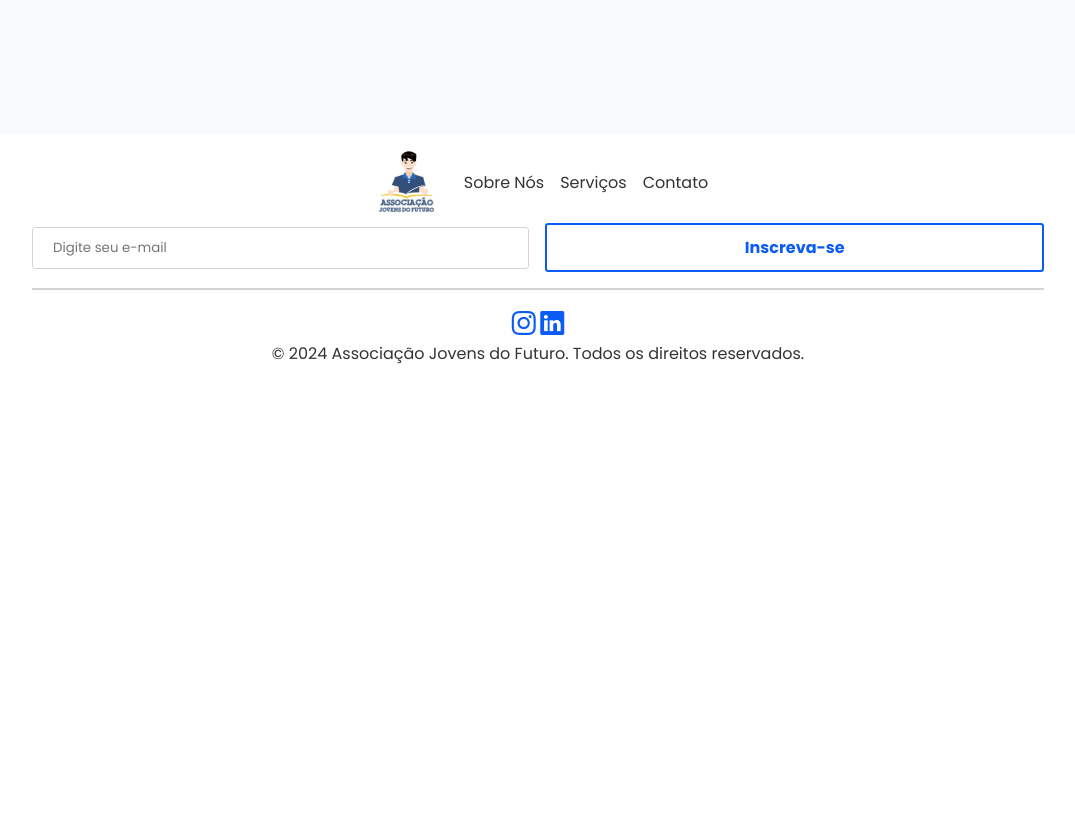
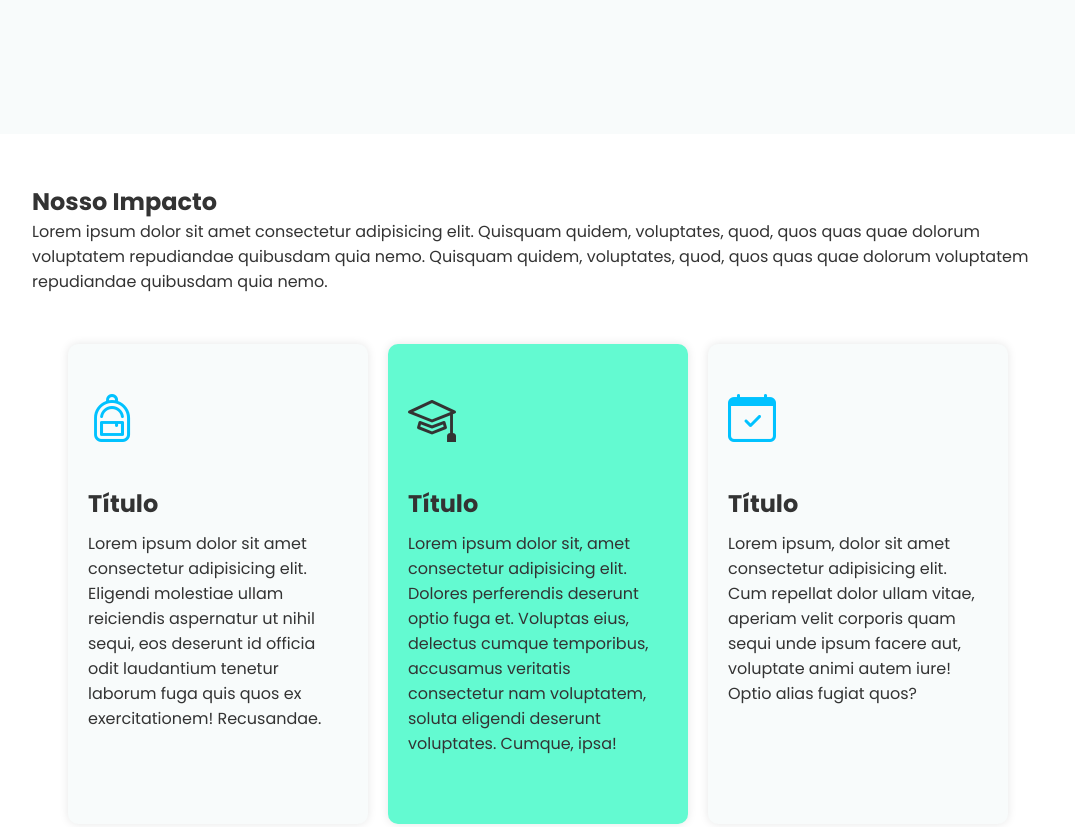
Before and after one commit to Jovens-do-futuro/website, a website with bundled scripts: page index.html in a window 1280 px wide. Shown: the part 1380-2207 px from the top of the page, without its empty margins (102-1177 px from the left). Before the commit the page ends 1754 px from the top, so only its background shows below. Built offline with nearby package versions, Linux system fonts and the light colour scheme.

Commit message:
feat: cards area

```diff
--- a/global.css
+++ b/global.css
@@ -64,7 +64,7 @@ span {
   --blue: #0b5cf4;
   --blue-light: #01c2ff;
   --grey: #d1d2d3;
-  --blue-light: #01c2ff;
+  --green-light: #63fad1;
   --desktop: ;
   --tablet: ;
 }
--- a/index.html
+++ b/index.html
@@ -8,49 +8,113 @@
     <link rel="stylesheet" href="./style.css" />
     <link rel="stylesheet" href="./global.css" />
 
-    <script src="/scripts/loaders/header.js" type="module" ></script>
-    <script src="/scripts/loaders/footer.js" type="module" ></script>
+    <script src="/scripts/loaders/header.js" type="module"></script>
+    <script src="/scripts/loaders/footer.js" type="module"></script>
 
-
-    <link rel="stylesheet" href="https://cdn.jsdelivr.net/npm/bootstrap-icons@1.11.3/font/bootstrap-icons.min.css">
-
+    <link
+      rel="stylesheet"
+      href="https://cdn.jsdelivr.net/npm/bootstrap-icons@1.11.3/font/bootstrap-icons.min.css"
+    />
   </head>
   <body>
     <header></header>
     <main>
-      <img src="/assets/circle-hero.png" alt="Círculo decorativo" id="circle">
+      <img src="/assets/circle-hero.png" alt="Círculo decorativo" id="circle" />
 
       <section id="s-hero">
         <div class="grid-layout">
-
           <div class="content-hero">
             <div class="box-headline">
-              <h1 class="h1-text">Oferecendo Esperança e Oportunidade <b>Associação Jovens do Futuro</b> Transforma Vidas</h1>
-              <h2 class="h2-text">Descubra como nossa organização filantrópica sem fins lucrativos está fazendo a diferença, proporcionando educação, suporte emocional e alimentação para centenas de jovens em São Paulo.</h2>
-              <button class="button button-text">Conheça nossas ações <i class="bi bi-arrow-right-short"></i></button>
+              <h1 class="h1-text">
+                Oferecendo Esperança e Oportunidade
+                <b>Associação Jovens do Futuro</b> Transforma Vidas
+              </h1>
+              <h2 class="h2-text">
+                Descubra como nossa organização filantrópica sem fins lucrativos
+                está fazendo a diferença, proporcionando educação, suporte
+                emocional e alimentação para centenas de jovens em São Paulo.
+              </h2>
+              <button class="button button-text">
+                Conheça nossas ações <i class="bi bi-arrow-right-short"></i>
+              </button>
             </div>
-            <img src="/assets/img-hero.png" alt="Criança com boneco" id="img-hero"/>
+            <img
+              src="/assets/img-hero.png"
+              alt="Criança com boneco"
+              id="img-hero"
+            />
           </div>
 
           <div class="box-mouse">
-            <img src="/assets/icon-mouse.png" alt="mouse se mexendo" id="mouse">
+            <img
+              src="/assets/icon-mouse.png"
+              alt="mouse se mexendo"
+              id="mouse"
+            />
           </div>
-
         </div>
       </section>
 
+      <section id="quem-somos">
+        <div class="grid-layout">
+          <h1>QUEM SOMOS</h1>
 
-      <section id="quem-somos">
-          <div class="grid-layout">
-            <h1>QUEM SOMOS</h1>
+          <span>
+            Lorem ipsum dolor sit amet, consectetur adipisicing elit. Similique,
+            expedita cum. In odit optio voluptatibus amet pariatur saepe
+            accusamus necessitatibus aut, libero vitae! Dicta officiis
+            perspiciatis nam voluptatem laudantium quaerat.
+          </span>
 
+          <img src="/assets/img-quem-somos.png" alt="Crianças do projeto" />
+        </div>
+      </section>
+
+      <section id="s-cards"">
+        <div class="grid-layout">
+          <div class="title">
+            <h1>Nosso Impacto</h1>
             <span>
-              Lorem ipsum dolor sit amet, consectetur adipisicing elit. Similique, expedita cum. In odit optio voluptatibus amet
-              pariatur saepe accusamus necessitatibus aut, libero vitae! Dicta officiis perspiciatis nam voluptatem laudantium quaerat.
+              Lorem ipsum dolor sit amet consectetur adipisicing elit. Quisquam
+              quidem, voluptates, quod, quos quas quae dolorum voluptatem
+              repudiandae quibusdam quia nemo. Quisquam quidem, voluptates, quod,
+              quos quas quae dolorum voluptatem repudiandae quibusdam quia nemo.
             </span>
+          </div>
 
-            <img src="/assets/img-quem-somos.png" alt="Crianças do projeto">
+          <div id="cards-area">
+            <div class="card">
+              <i class="bi bi-backpack icon"></i>
+              <h2>Título</h2>
+              <p>
+                Lorem ipsum dolor sit amet consectetur adipisicing elit. Eligendi
+                molestiae ullam reiciendis aspernatur ut nihil sequi, eos deserunt
+                id officia odit laudantium tenetur laborum fuga quis quos ex
+                exercitationem! Recusandae.
+              </p>
+            </div>
+            <div class="card2">
+              <i class="bi bi-mortarboard icon2"></i>
+              <h2>Título</h2>
+              <p>
+                Lorem ipsum dolor sit, amet consectetur adipisicing elit. Dolores
+                perferendis deserunt optio fuga et. Voluptas eius, delectus cumque
+                temporibus, accusamus veritatis consectetur nam voluptatem, soluta
+                eligendi deserunt voluptates. Cumque, ipsa!
+              </p>
+            </div>
+            <div class="card">
+              <i class="bi bi-calendar-check icon"></i>
+              <h2>Título</h2>
+              <p>
+                Lorem ipsum, dolor sit amet consectetur adipisicing elit. Cum
+                repellat dolor ullam vitae, aperiam velit corporis quam sequi unde
+                ipsum facere aut, voluptate animi autem iure! Optio alias fugiat
+                quos?
+              </p>
+            </div>
           </div>
+        </div>
       </section>
     </main>
 
--- a/style.css
+++ b/style.css
@@ -3,28 +3,28 @@ main {
   flex-direction: column;
 }
 
-#s-hero{ margin-top: 150px; }
+#s-hero {
+  margin-top: 150px;
+}
 
-b{
+b {
   color: var(--blue-light);
 }
 
-.content-hero{
+.content-hero {
   display: flex;
   justify-content: space-between;
   align-items: center;
   width: 100%;
 }
 
-.box-headline{
+.box-headline {
   display: flex;
   flex-direction: column;
   gap: 12px;
 }
 
-
-
-.box-headline .button{
+.box-headline .button {
   width: 350px;
 }
 
@@ -77,6 +77,50 @@ b{
   }
 }
 
+#s-cards {
+  background-color: var(--gray-light);
+  padding: 50px 0;
+  display: flex;
+  flex-direction: column;
+  align-items: center;
+  gap: 20px;
+}
+
+#cards-area {
+  display: flex;
+  justify-content: center;
+  gap: 20px;
+  margin-top: 50px;
+  flex-wrap: wrap;
+}
+
+.card,
+.card2 {
+  display: flex;
+  flex-direction: column;
+  gap: 10px;
+  width: 300px;
+  padding: 20px;
+  border-radius: 10px;
+  background-color: var(--white-light);
+  box-shadow: 0 0 10px rgba(0, 0, 0, 0.1);
+  height: 30rem;
+}
+
+.card2 {
+  background-color: var(--green-light);
+}
+
+.icon,
+.icon2 {
+  font-size: 3rem;
+  color: var(--blue-light);
+  margin: 20px 0;
+}
+
+.icon2 {
+  color: var(--black);
+}
 
 /*
 
@@ -96,15 +140,12 @@ b{
 
 */
 
-
-
 @media (max-width: 1024px) {
-
-  .content-hero, .box-headline{
+  .content-hero,
+  .box-headline {
     flex-wrap: wrap-reverse;
     justify-content: center;
     align-items: center;
     text-align: center;
   }
-
 }
```
